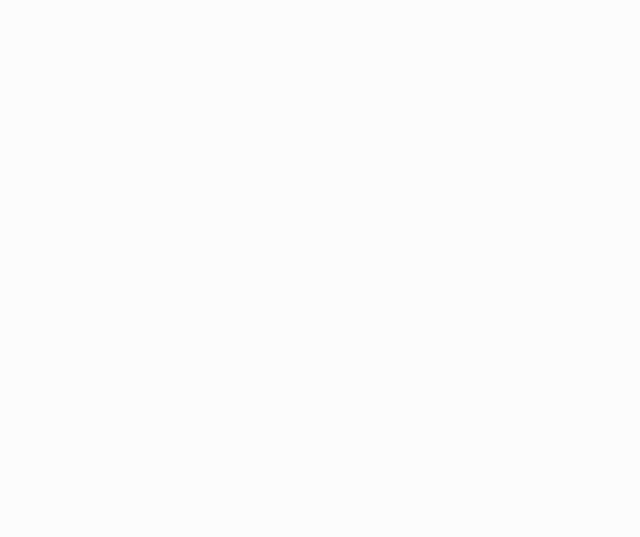
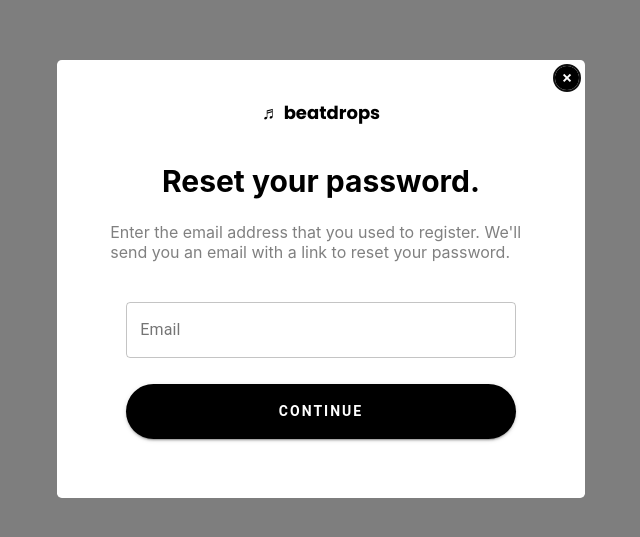
Before and after one commit to matthewhung09/beatdrops, a React (Create React App) app in the folder frontend/: page /password-reset in a window 1280 px wide. Before the commit this address had no page. Shown: the part 121-658 px from the top of the page, without its empty margins (319-959 px from the left). Built offline with nearby package versions, Linux system fonts and the light colour scheme; no server answers.

Commit message:
second password form

```diff
--- a/frontend/src/App.js
+++ b/frontend/src/App.js
@@ -1,12 +1,13 @@
 import * as React from "react";
 import "reactjs-popup/dist/index.css";
 import "./App.css";
+import { BrowserRouter as Router, Routes, Route } from "react-router-dom";
 import SignUpForm from "./components/SignUpForm/SignUpForm";
 import SpotifyLogin from "./components/SpotifyLogin/SpotifyLogin";
 import LoginForm from "./components/LoginForm/LoginForm";
-import ResetPasswordForm from "./components/ResetPasswordForm/ResetPasswordForm";
+import EmailResetForm from "./components/EmailResetForm/EmailResetForm";
 import Home from "./components/Home/Home";
-import { BrowserRouter as Router, Routes, Route } from "react-router-dom";
+import PasswordForm from "./components/PasswordForm.java/PasswordForm";
 
 function App() {
   // console.log("process.env.NODE_ENV: ", process.env.NODE_ENV);
@@ -22,7 +23,8 @@
           <Route path="/" element={<LoginForm />} />
           <Route path="/signup" element={<SignUpForm />} />
           <Route path="/spotify" element={<SpotifyLogin />} />
-          <Route path="/reset-password" element={<ResetPasswordForm />} />
+          <Route path="/password-reset" element={<EmailResetForm />} />
+          <Route path="/reset/*" element={<PasswordForm />} />
           <Route path="/home" element={<Home />} />
         </Routes>
       </Router>
--- /dev/null
+++ b/frontend/src/components/EmailResetForm/EmailResetForm.js
@@ -0,0 +1,171 @@
+import { useState, React } from "react";
+import { useForm, Controller } from "react-hook-form";
+import { yupResolver } from "@hookform/resolvers/yup";
+import * as Yup from "yup";
+import styled from "styled-components";
+import { TextField, Box, Button, StylesProvider } from "@material-ui/core";
+import Popup from "reactjs-popup";
+import "../../App.css";
+import "../SignUpForm/SignUpForm.css";
+import axios from "axios";
+
+const PopupWrapper = styled.div`
+  display: flex;
+  flex-direction: column;
+  align-items: center;
+  padding: 20px;
+  width: 85%;
+`;
+
+const PopupTitle = styled.h1`
+  font-style: normal;
+  font-weight: bold;
+  font-size: 30px;
+  color: black;
+  text-align: center;
+  max-width: 85%;
+  margin-top: 12px;
+  margin-bottom: 10px;
+`;
+
+const StyledButton = styled(Button)`
+  background-color: black;
+  padding: 15px;
+  border-radius: 100px;
+  text-transform: uppercase;
+  margin-top: 10px;
+  letter-spacing: 2px;
+  font-size: 14px;
+  font-weight: 600;
+  width: 100%;
+  color: white;
+  cursor: pointer;
+`;
+
+function EmailResetForm() {
+  // style
+  const variant = "outlined";
+
+  // validation
+  const validationSchema = Yup.object().shape({
+    email: Yup.string().required("Please enter your email."),
+  });
+  const { handleSubmit, control } = useForm({
+    resolver: yupResolver(validationSchema),
+  });
+
+  const [vErr, setvErr] = useState("");
+  const [cemail, setEmail] = useState("");
+
+  let prefix = process.env.REACT_APP_URL_LOCAL;
+  if (process.env.NODE_ENV === "production") {
+    prefix = process.env.REACT_APP_URL_PROD;
+  }
+
+  const onSubmit = async (values) => {
+    try {
+      await axios.post(
+        `${prefix}/send-email`,
+        {
+          email: values.email,
+        },
+        { withCredentials: true, credentials: "include" }
+      );
+    } catch (error) {
+      console.log(error.response.data.message);
+      setEmail(values.email);
+      setvErr(error.response.data.message);
+    }
+  };
+
+  // info for required entries
+  const rEntries = [{ input: "email", label: "Email" }];
+
+  // sets popup to be open when page is first loaded
+  const [open, setOpen] = useState(true);
+  const closeModal = () => setOpen(false);
+
+  return (
+    <StylesProvider injectFirst>
+      <Popup open={open} closeOnDocumentClick={false} onClose={closeModal}>
+        {(close) => (
+          <div className="modal">
+            <div className="header">
+              {" "}
+              <b>♬ beatdrops </b>{" "}
+            </div>
+            <button className="close" onClick={close}>
+              &times;
+            </button>
+            <PopupWrapper>
+              <PopupTitle> Reset your password.</PopupTitle>
+              <h2 style={{ lineHeight: "unset", color: "grey", fontWeight: "400" }}>
+                Enter the email address that you used to register. We'll send you an email with a
+                link to reset your password.
+              </h2>
+              <form style={{ width: "100%" }} onSubmit={handleSubmit(onSubmit)}>
+                {rEntries.map((entry, index) => (
+                  <Controller
+                    defaultValue=""
+                    key={index}
+                    name={entry.input} // unique name of your input
+                    control={control} // control obj from invoking useForm
+                    // render prop: technique for sharing code between React components using a prop whose value is a function
+                    render={({
+                      field: {
+                        value, // curr val of controlled component
+                        name, // input's name being registered
+                        onChange, // sends input's val to library
+                      },
+                      fieldState: {
+                        error, // err for this specific input
+                      },
+                    }) => (
+                      <Box m={2}>
+                        <TextField
+                          fullWidth
+                          key={name}
+                          variant={variant}
+                          label={entry.label}
+                          onChange={onChange}
+                          error={!!error}
+                          helperText={
+                            error
+                              ? error.message
+                              : name === "email" && vErr !== "" && value === cemail
+                              ? vErr
+                              : null
+                          }
+                          FormHelperTextProps={{
+                            style: {
+                              color: "#f44434",
+                            },
+                          }}
+                        />
+                      </Box>
+                    )}
+                  />
+                ))}
+
+                {/* component for styling */}
+                <Box
+                  m={2}
+                  display="flex"
+                  flexDirection="column"
+                  alignItems="center"
+                  justifyContent="center"
+                >
+                  <StyledButton fullWidth type="submit" variant="contained" color="primary">
+                    Continue
+                  </StyledButton>
+                </Box>
+              </form>
+            </PopupWrapper>
+          </div>
+        )}
+      </Popup>
+    </StylesProvider>
+  );
+}
+
+export default EmailResetForm;
--- a/frontend/src/components/LoginForm/LoginForm.js
+++ b/frontend/src/components/LoginForm/LoginForm.js
@@ -217,9 +217,6 @@
                     )}
                   />
                 ))}
-                <button className="login-btn" onClick={() => navigate("/reset-password")}>
-                  Forgot your password?
-                </button>
                 {/* component for styling */}
                 <Box
                   m={2}
--- a/frontend/src/components/ResetPasswordForm/ResetPasswordForm.js
+++ b/frontend/src/components/PasswordForm.java/PasswordForm.js
@@ -3,9 +3,20 @@
 import { yupResolver } from "@hookform/resolvers/yup";
 import * as Yup from "yup";
 import styled from "styled-components";
-import { TextField, Box, Button, StylesProvider } from "@material-ui/core";
+import {
+  TextField,
+  InputAdornment,
+  IconButton,
+  Box,
+  Button,
+  StylesProvider,
+} from "@material-ui/core";
+import Visibility from "@material-ui/icons/Visibility";
+import VisibilityOff from "@material-ui/icons/VisibilityOff";
+import isEmailValidator from "validator/lib/isEmail";
 import Popup from "reactjs-popup";
 import "../../App.css";
+import { useNavigate } from "react-router-dom";
 import "../SignUpForm/SignUpForm.css";
 import axios from "axios";
 
@@ -42,7 +53,7 @@
   cursor: pointer;
 `;
 
-function ResetPasswordForm() {
+function PasswordForm() {
   // style
   const variant = "outlined";
 
@@ -56,6 +67,7 @@
 
   const [vErr, setvErr] = useState("");
   const [cemail, setEmail] = useState("");
+  const [cpassword, setPassword] = useState("");
 
   let prefix = process.env.REACT_APP_URL_LOCAL;
   if (process.env.NODE_ENV === "production") {
@@ -72,18 +84,26 @@
         { withCredentials: true, credentials: "include" }
       );
     } catch (error) {
-      console.log(error.response.data.message);
       setEmail(values.email);
-      setvErr(error.response.data.message);
+      setPassword(values.password);
+      setvErr(error.response.data.errors);
     }
   };
 
   // info for required entries
-  const rEntries = [{ input: "email", label: "Email" }];
+  const rEntries = [
+    { input: "password", label: "Password" },
+    { input: "confirmed", label: "Confirm password" },
+  ];
 
   // sets popup to be open when page is first loaded
   const [open, setOpen] = useState(true);
   const closeModal = () => setOpen(false);
+
+  // set password visibility
+  const [showPassword, setShowPassword] = useState(false);
+  const handleClickShowPassword = () => setShowPassword(!showPassword);
+  const handleMouseDownPassword = () => setShowPassword(!showPassword);
 
   return (
     <StylesProvider injectFirst>
@@ -98,10 +118,10 @@
               &times;
             </button>
             <PopupWrapper>
-              <PopupTitle> Reset your password.</PopupTitle>
+              <PopupTitle> Choose a new password.</PopupTitle>
               <h2 style={{ lineHeight: "unset", color: "grey", fontWeight: "400" }}>
-                Enter the email address that you used to register. We'll send you an email with a
-                link to reset your password.
+                It should be at least 8 characters long, and it must include a capital letter and a
+                special character.
               </h2>
               <form style={{ width: "100%" }} onSubmit={handleSubmit(onSubmit)}>
                 {rEntries.map((entry, index) => (
@@ -132,14 +152,34 @@
                           helperText={
                             error
                               ? error.message
-                              : name === "email" && vErr !== "" && value === cemail
-                              ? vErr
+                              : name === "email" && vErr.email !== "" && value === cemail
+                              ? vErr.email
+                              : name === "password" && vErr.password !== "" && value === cpassword
+                              ? vErr.password
                               : null
                           }
+                          type={showPassword ? "text" : "password"}
                           FormHelperTextProps={{
                             style: {
                               color: "#f44434",
                             },
+                          }}
+                          InputProps={{
+                            endAdornment: (
+                              <InputAdornment position="end">
+                                <IconButton
+                                  style={{
+                                    width: 50,
+                                  }}
+                                  aria-label="toggle password visibility"
+                                  onClick={handleClickShowPassword}
+                                  onMouseDown={handleMouseDownPassword}
+                                  edge="end"
+                                >
+                                  {showPassword ? <Visibility /> : <VisibilityOff />}
+                                </IconButton>
+                              </InputAdornment>
+                            ),
                           }}
                         />
                       </Box>
@@ -168,4 +208,4 @@
   );
 }
 
-export default ResetPasswordForm;
+export default PasswordForm;
```
